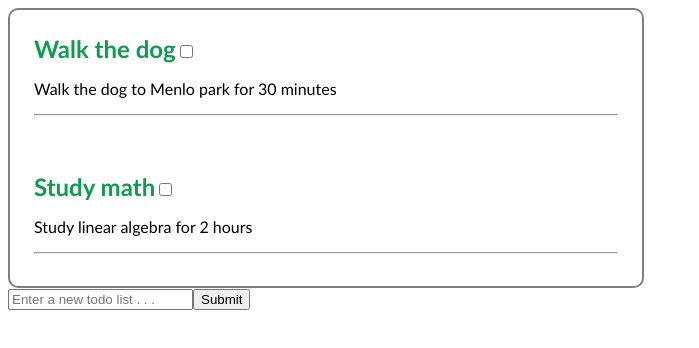
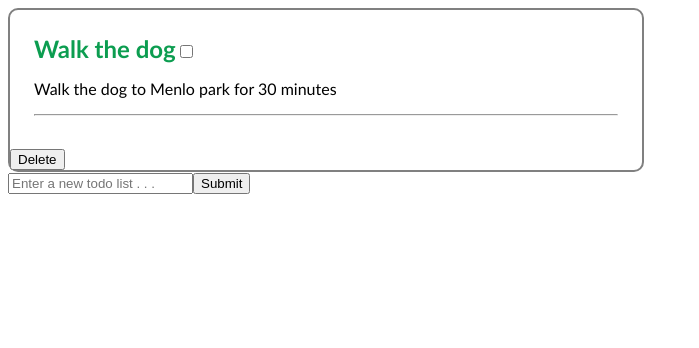
Before and after one commit to ariqRam/react-django-todo, a React (Create React App) app in the folder frontend/: page / in a window 1280 px wide. Shown: the top 348 px of the page, without its empty margins (0-699 px from the left). Built offline with nearby package versions, Linux system fonts and the light colour scheme.

Commit message:
working mockupDb, missing clear input feature

```diff
--- a/frontend/src/components/Todo.jsx
+++ b/frontend/src/components/Todo.jsx
@@ -10,6 +10,7 @@ const Todo = (props) => {
 
   const onCheckboxClick = (event) => {
     event.target.checked = todo.completed;
+    props.handleTodoSelect(event);
   };
 
   return (
--- a/frontend/src/components/TodoInput.jsx
+++ b/frontend/src/components/TodoInput.jsx
@@ -7,7 +7,8 @@ const TodoInput = (props) => {
     const [newTodo, setNewTodo] = useState({});
 
     const handleChange = (event) => {
-        setNewTodo({ id: mockupDb.length + 1, title: event.target.value, description: 'Please do it', completed: false });
+        const lastTodo = mockupDb[mockupDb.length - 1];
+        setNewTodo({ id: mockupDb ? lastTodo.id + 1 : 1, title: event.target.value, description: 'Please do it', completed: false });
     }
 
     const handleSubmit = (event) => {
--- a/frontend/src/components/TodoList.jsx
+++ b/frontend/src/components/TodoList.jsx
@@ -1,8 +1,12 @@
+import { useState } from "react";
+import Axios from 'axios';
+
 import Todo from "./Todo";
 import "../static/todoList.css"
 
 const TodoList = (props) => {
   const { todos, setTodos } = props;
+  const [selectedTodos, setSelectedTodos] = useState([]);
 
   // change one entry of todo
   const setTodo = (id, todo) => {
@@ -14,19 +18,45 @@ const TodoList = (props) => {
     }
   };
 
+  const handleTodoSelect = (event) => {
+    let newSelectedTodos;
+    if (!event.target.checked) {
+      newSelectedTodos = [...selectedTodos, event.target.value];
+    } else {
+      newSelectedTodos = selectedTodos.filter((id) => { return id !== event.target.value });
+    }
+    console.log(newSelectedTodos);
+    setSelectedTodos(newSelectedTodos);
+  }
+
+  const deleteSelectedTodos = (e) => {
+    e.preventDefault();
+    console.log('todos', todos);
+    const newTodos = todos.filter(entry => {
+      return !selectedTodos.includes(entry.id.toString());
+    });
+    setTodos(newTodos);
+    console.log('newTodos', newTodos);
+    Axios.post('http://localhost:8000/mockup/', newTodos)
+      .then(res => {
+        console.log(res);
+      });
+  }
   return (
     <>
-      <div className="todoList">
+      <form className="todoList" onSubmit={deleteSelectedTodos}>
         {todos.map((todo) => {
           return (
             <Todo
               todo={todo}
               setTodo={(newTodo) => setTodo(todo.id, newTodo)}
               key={todo.id}
+              handleTodoSelect={handleTodoSelect}
             />
           );
         })}
-      </div>
+        <button type="submit">Delete</button>
+      </form>
     </>
   );
 };
--- a/frontend/src/static/mockupDb.json
+++ b/frontend/src/static/mockupDb.json
@@ -1,14 +1 @@
-[
-    {
-        "id": 1,
-        "title": "Walk the dog",
-        "description": "Walk the dog to Menlo park for 30 minutes",
-        "completed": false
-    },
-    {
-        "id": 2,
-        "title": "Study math",
-        "description": "Study linear algebra for 2 hours",
-        "completed": false
-    }
-]
+[{"id": 1, "title": "Walk the dog", "description": "Walk the dog to Menlo park for 30 minutes", "completed": false}]
```
